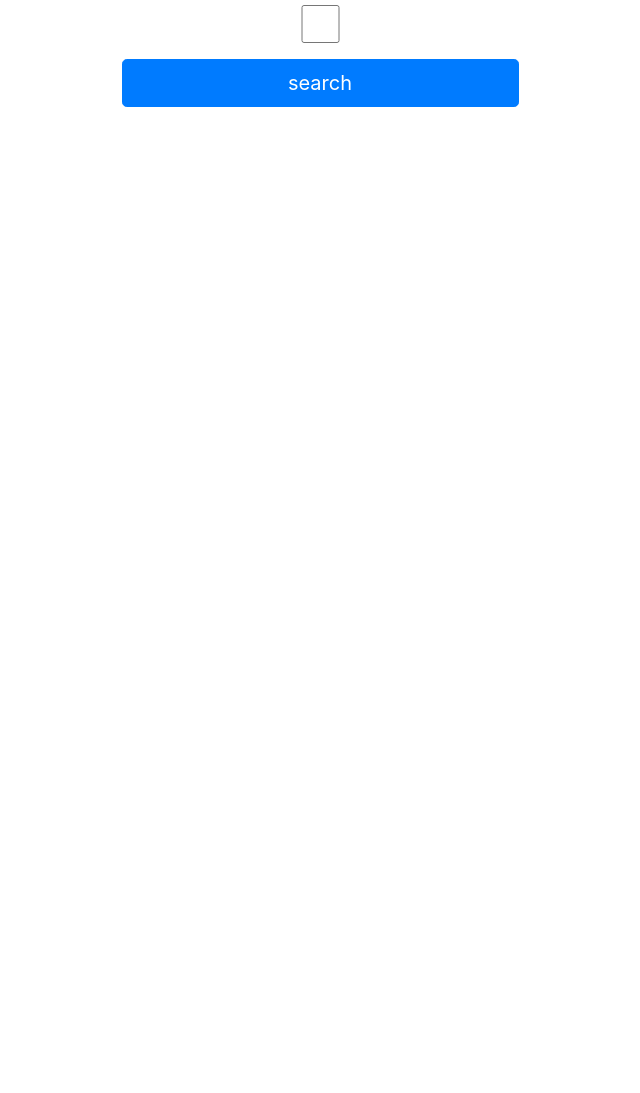
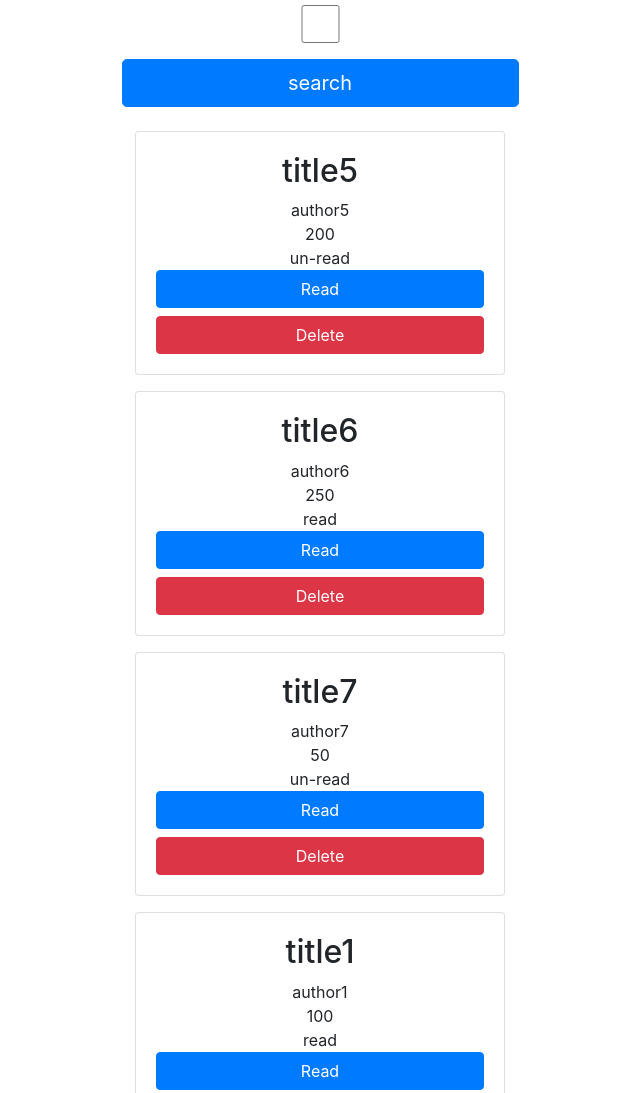
Before and after one commit to YoseptF/library, a plain HTML site: page index.html in a window 1280 px wide. Shown: the part 365-1458 px from the top of the page, without its empty margins (320-960 px from the left). Before the commit the page ends 800 px from the top, so only its background shows below. Drawn offline with nearby package versions, Linux system fonts and the light colour scheme.

Commit message:
We made 2 functions, addBookToTheDOM, and AddBookToTheLibrary

```diff
--- a/index.html
+++ b/index.html
@@ -26,7 +26,8 @@
         </form>
       </div>
     </div>
-    <div id="books" class="bg-primary"></div>
+    <div id="books"></div>
+
   </div>
 </body>
 </html>
--- a/js/script.js
+++ b/js/script.js
@@ -1,15 +1,59 @@
-let myLibrary = [];
+let myLibrary = [
+  {
+    title: "title5",
+    author: "author5",
+    pages: 200,
+    status: false,
+  },
+  {
+    title: "title6",
+    author: "author6",
+    pages: 250,
+    status: true,
+  },
+  {
+    title: "title7",
+    author: "author7",
+    pages: 50,
+    status: false,
+  },
+];
 
-function Book() {
-  // the constructor...
+function Book(title, author, pages, status) {
+  this.title = title;
+  this.author = author;
+  this.pages = pages;
+  this.status = status;
 }
 
-function addBookToLibrary() {
-  // do stuff here
+function addBookToLibrary(book) {
+  myLibrary.push(book);
 }
 
-htmlBook = `
-  <h2 id="bookTitle"></h2>
-  <div id="pages"></div>
-  <div id="status"></div>
+function addBooksToDOM(book, id) {
+  let htmlBook = `
+  <div class="card-body card mb-3 col-4 mx-auto text-center" data-id="${id}">
+    <h2 id="bookTitle">${book.title}</h2>
+    <div id="pages">${book.author}</div>
+    <div id="pages">${book.pages}</div>
+    <div id="status">${book.status ? "read" : "un-read"}</div>
+    <button id="read-book" class="btn btn-primary btn-block">Read</button>
+    <button id="delete-book" class="btn btn-danger btn-block">Delete</button>
+  </div>
 `;
+
+  document.getElementById("books").innerHTML += htmlBook;
+}
+
+let book1 = new Book("title1", "author1", 100, true);
+let book2 = new Book("title2", "author2", 100, true);
+let book3 = new Book("title3", "author3", 100, true);
+let book4 = new Book("title4", "author4", 100, true);
+
+myLibrary.push(book1, book2, book3, book4);
+
+window.onload = (event) => {
+  for (book of myLibrary) {
+    addBooksToDOM(book, myLibrary.indexOf(book));
+  }
+};
```
